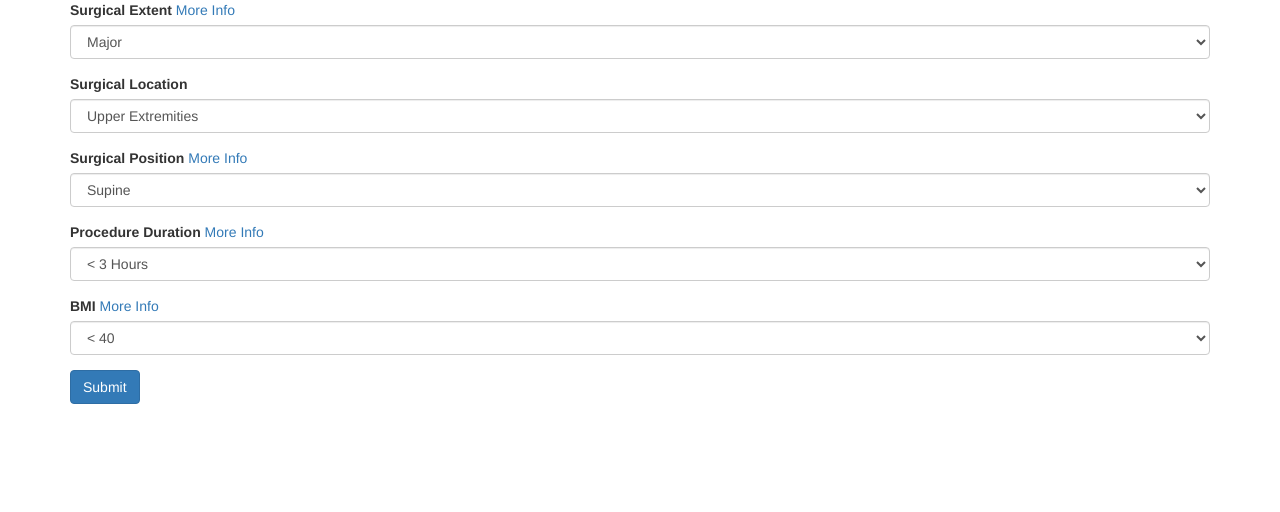
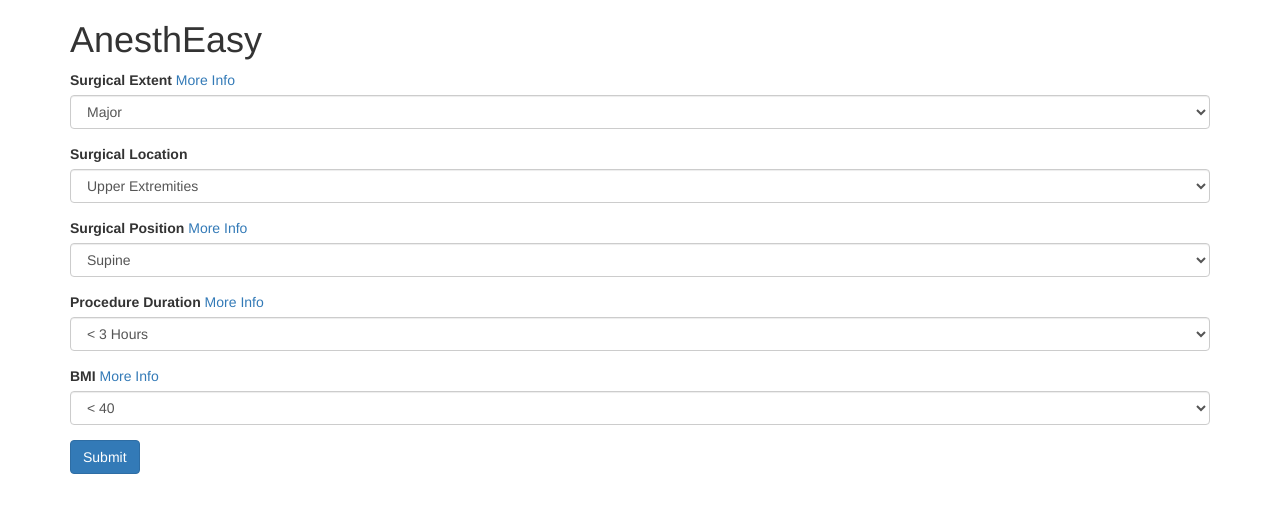
Before and after one commit to XuanX111/anesthesiology, a plain HTML site: page index.html in a window 1280 px wide. Drawn offline with Linux system fonts and the light colour scheme.

Commit message:
Add terrible name

```diff
--- a/index.html
+++ b/index.html
@@ -10,6 +10,7 @@
 </head>
 <body>
   <div class="container">
+    <h1 class="logo">AnesthEasy</h1>
     <div class="modal fade info">
       <div class="modal-dialog">
         <div class="modal-content">
```
